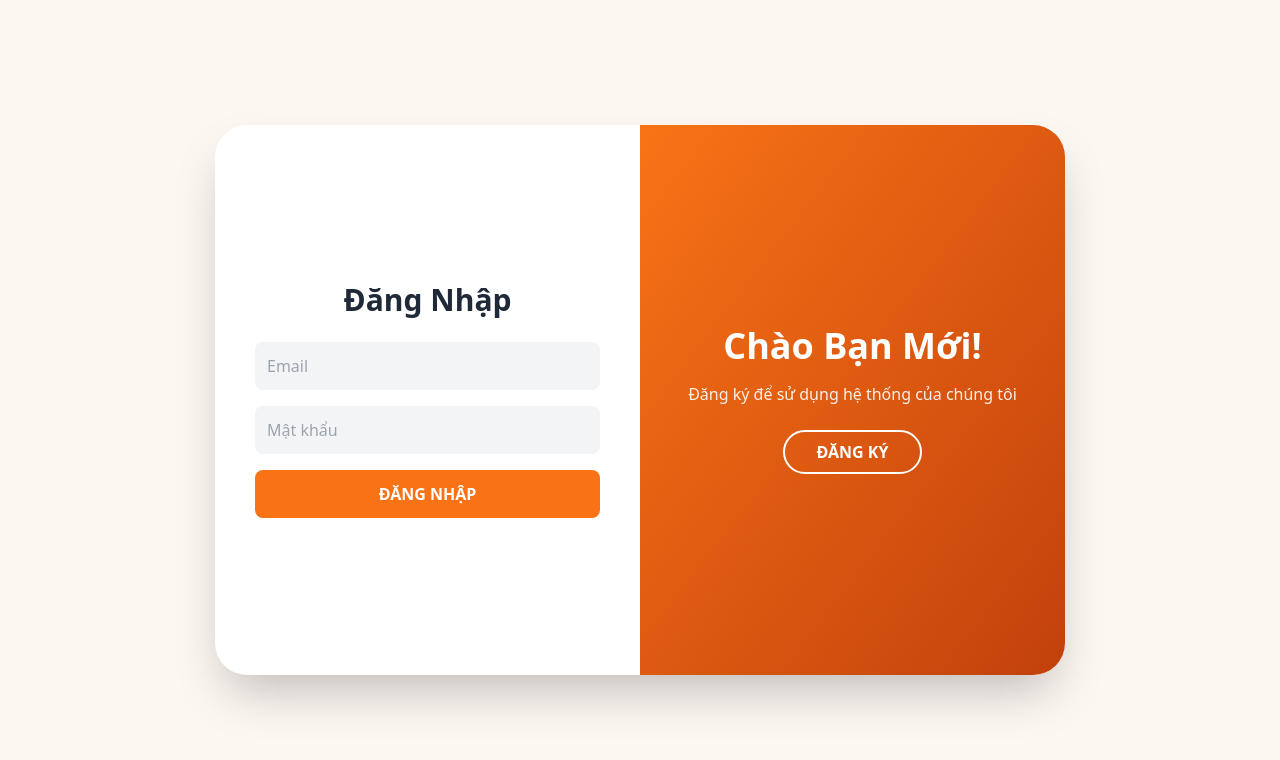
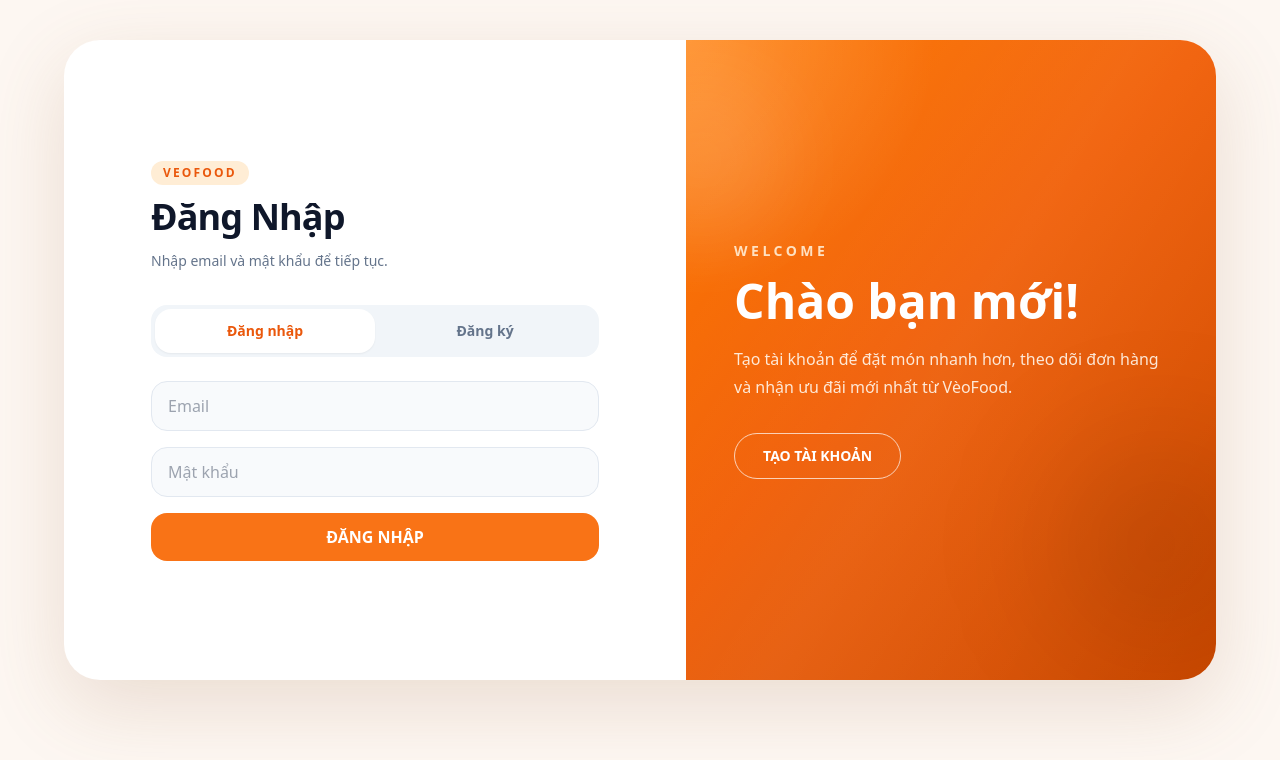
Before and after one commit to Zelcolth/XDPM_WEB-NHOM15, a React app in the folder frontend/: page /auth in a window 1280 px wide. Shown: the top 760 px of the page. Built offline with nearby package versions, Linux system fonts and the light colour scheme; the HTML template or start-up script is replaced by a standard one.

Commit message:
fix: update UI

```diff
--- a/frontend/src/pages/Auth.jsx
+++ b/frontend/src/pages/Auth.jsx
@@ -1,6 +1,7 @@
 import React, { useEffect, useState } from "react";
 import { useLocation, useNavigate } from "react-router-dom";
 import axiosClient, { setAuthToken } from "../api/axiosClient";
+import Toast from "../components/Toast";
 
 export default function Auth() {
   const navigate = useNavigate();
@@ -16,279 +17,286 @@ export default function Auth() {
   const [errors, setErrors] = useState({});
 
   useEffect(() => {
-    const mode = new URLSearchParams(location.search).get('mode');
-    if (mode === 'register') {
-      setIsLogin(false);
-    } else if (mode === 'login') {
-      setIsLogin(true);
-    }
+    const mode = new URLSearchParams(location.search).get("mode");
+    setIsLogin(mode !== "register");
   }, [location.search]);
 
   const switchMode = (nextIsLogin) => {
     setIsLogin(nextIsLogin);
-    setMessage('');
-    setMessageType('');
+    setMessage("");
+    setMessageType("");
     setErrors({});
-    navigate(nextIsLogin ? '/auth?mode=login' : '/auth?mode=register', { replace: true });
+    navigate(nextIsLogin ? "/auth?mode=login" : "/auth?mode=register", { replace: true });
   };
 
-  // ================= LOGIN =================
+  const updateField = (setter, field) => (e) => {
+    setter(e.target.value);
+
+    if (errors[field]) {
+      setErrors((prev) => {
+        const next = { ...prev };
+        delete next[field];
+        return next;
+      });
+    }
+
+    if (message) {
+      setMessage("");
+      setMessageType("");
+    }
+  };
+
+  const inputClassName = (field) =>
+    `w-full rounded-2xl border px-4 py-3 text-slate-900 outline-none transition ${
+      errors[field]
+        ? "border-red-300 bg-red-50/70 placeholder:text-red-300 focus:ring-2 focus:ring-red-200"
+        : "border-slate-200 bg-slate-50 focus:border-orange-300 focus:ring-2 focus:ring-orange-200"
+    }`;
+
+  const getFirstErrorMessage = (nextErrors, fallback) => {
+    const firstError = Object.values(nextErrors || {}).find(Boolean);
+    return firstError || fallback;
+  };
+
   const handleLogin = async () => {
     const clientErr = {};
 
-    if (!email)
-      clientErr.email = 'Email là bắt buộc.';
-    else if (!/^[^\s@]+@[^\s@]+\.[^\s@]+$/.test(email))
-      clientErr.email = 'Email không đúng định dạng.';
+    if (!email) clientErr.email = "Email là bắt buộc.";
+    else if (!/^[^\s@]+@[^\s@]+\.[^\s@]+$/.test(email)) clientErr.email = "Email không đúng định dạng.";
 
-    if (!password)
-      clientErr.password = 'Mật khẩu là bắt buộc.';
-    else if (password.length < 8)
-      clientErr.password = 'Mật khẩu phải có tối thiểu 8 ký tự.';
-    else if (!/(?=.*[A-Za-z])(?=.*\d)/.test(password))
-      clientErr.password = 'Mật khẩu phải bao gồm chữ và số.';
+    if (!password) clientErr.password = "Mật khẩu là bắt buộc.";
+    else if (password.length < 8) clientErr.password = "Mật khẩu phải có tối thiểu 8 ký tự.";
+    else if (!/(?=.*[A-Za-z])(?=.*\d)/.test(password)) clientErr.password = "Mật khẩu phải bao gồm chữ và số.";
 
     if (Object.keys(clientErr).length) {
       setErrors(clientErr);
-      setMessage("");
+      setMessage(getFirstErrorMessage(clientErr, "Vui lòng kiểm tra lại thông tin."));
+      setMessageType("error");
       return;
     }
 
     try {
-      const res = await axiosClient.post('/login', { email, password });
+      const res = await axiosClient.post("/login", { email, password });
 
       const token = res.data.token;
       const role = res.data?.user?.role;
-      localStorage.setItem('token', token);
+      localStorage.setItem("token", token);
       setAuthToken(token);
 
       setErrors({});
-      setMessage('Đăng nhập thành công');
-      setMessageType('success');
+      setMessage("Đăng nhập thành công");
+      setMessageType("success");
 
-      if (typeof role === 'string' && role.toLowerCase() === 'admin') {
-        navigate('/admin', { replace: true });
+      if (typeof role === "string" && role.toLowerCase() === "admin") {
+        navigate("/admin", { replace: true });
       } else {
-        navigate('/', { replace: true });
+        navigate("/", { replace: true });
       }
-
     } catch (err) {
       const status = err.response?.status;
-
       setErrors({});
 
       if (status === 401) {
-        setMessage('Email hoặc mật khẩu không đúng');
+        setMessage("Email hoặc mật khẩu không đúng.");
       } else if (status === 422 && err.response?.data?.errors) {
         const be = {};
         Object.entries(err.response.data.errors).forEach(([k, v]) => {
-          be[k] = v.join(' ');
+          be[k] = v.join(" ");
         });
         setErrors(be);
-        setMessage('Dữ liệu không hợp lệ');
-      }
-      else {
-        setMessage('Có lỗi xảy ra, vui lòng thử lại');
+        setMessage(getFirstErrorMessage(be, "Dữ liệu không hợp lệ."));
+      } else {
+        setMessage("Có lỗi xảy ra, vui lòng thử lại.");
       }
 
-      setMessageType('error');
+      setMessageType("error");
     }
   };
 
-  // ================= REGISTER =================
   const handleRegister = async () => {
     const clientErr = {};
 
-    if (!name)
-      clientErr.name = 'Họ và tên là bắt buộc.';
+    if (!name) clientErr.name = "Họ và tên là bắt buộc.";
 
-    if (!email)
-      clientErr.email = 'Email là bắt buộc.';
-    else if (!/^[a-zA-Z0-9._%+-]+@[a-zA-Z0-9.-]+\.[a-zA-Z]{2,}$/.test(email))
-      clientErr.email = 'Email không đúng định dạng.';
+    if (!email) clientErr.email = "Email là bắt buộc.";
+    else if (!/^[a-zA-Z0-9._%+-]+@[a-zA-Z0-9.-]+\.[a-zA-Z]{2,}$/.test(email)) clientErr.email = "Email không đúng định dạng.";
 
-    if (!password)
-      clientErr.password = 'Mật khẩu là bắt buộc.';
-    else if (password.length < 8)
-      clientErr.password = 'Mật khẩu phải có tối thiểu 8 ký tự.';
-    else if (!/(?=.*[A-Za-z])(?=.*\d)/.test(password))
-      clientErr.password = 'Mật khẩu phải bao gồm chữ và số.';
+    if (!password) clientErr.password = "Mật khẩu là bắt buộc.";
+    else if (password.length < 8) clientErr.password = "Mật khẩu phải có tối thiểu 8 ký tự.";
+    else if (!/(?=.*[A-Za-z])(?=.*\d)/.test(password)) clientErr.password = "Mật khẩu phải bao gồm chữ và số.";
 
-    if (password !== passwordConfirm)
-      clientErr.passwordConfirm = 'Mật khẩu xác nhận không khớp.';
+    if (password !== passwordConfirm) clientErr.passwordConfirm = "Mật khẩu xác nhận không khớp.";
 
     if (Object.keys(clientErr).length) {
       setErrors(clientErr);
-      setMessage("");
+      setMessage(getFirstErrorMessage(clientErr, "Vui lòng kiểm tra lại thông tin."));
+      setMessageType("error");
       return;
     }
 
     try {
-      const res = await axiosClient.post('/register', {
+      const res = await axiosClient.post("/register", {
         name,
         email,
         password,
-        password_confirmation: passwordConfirm
+        password_confirmation: passwordConfirm,
       });
 
       const token = res.data.token;
-      localStorage.setItem('token', token);
+      localStorage.setItem("token", token);
       setAuthToken(token);
 
       setErrors({});
-      setMessage('Đăng ký thành công');
-      setMessageType('success');
+      setMessage("Đăng ký thành công");
+      setMessageType("success");
 
       navigate("/");
     } catch (err) {
       const status = err.response?.status;
-
       setErrors({});
 
       if (status === 422 && err.response?.data?.errors) {
         const be = {};
         Object.entries(err.response.data.errors).forEach(([k, v]) => {
-          be[k] = v.join(' ');
+          be[k] = v.join(" ");
         });
         setErrors(be);
-        setMessage('Dữ liệu không hợp lệ');
+        setMessage(getFirstErrorMessage(be, "Dữ liệu không hợp lệ."));
       } else {
-        setMessage('Đăng ký thất bại');
+        setMessage("Đăng ký thất bại.");
       }
 
-      setMessageType('error');
+      setMessageType("error");
     }
   };
 
+  const authTitle = isLogin ? "Đăng Nhập" : "Tạo Tài Khoản";
+  const authDesc = isLogin
+    ? "Nhập email và mật khẩu để tiếp tục."
+    : "Điền thông tin để bắt đầu sử dụng VèoFood.";
+
   return (
-    <div className="min-h-screen flex items-center justify-center bg-[#FDF7F2] font-sans p-4">
-      <div className="relative w-full max-w-[850px] h-[550px] bg-white rounded-[2rem] shadow-2xl overflow-hidden flex">
-        <div className="w-1/2 h-full overflow-hidden relative z-10">
-          <div
-            className={`absolute inset-0 flex w-[200%] h-full transition-transform duration-700 ease-in-out ${
-              isLogin ? "translate-x-0" : "translate-x-[-50%]"
+    <div className="min-h-screen bg-[#FDF7F2] px-4 py-10 md:px-6">
+      <div className="mx-auto grid min-h-[640px] w-full max-w-6xl overflow-hidden rounded-[36px] bg-white shadow-[0_25px_80px_rgba(148,102,60,0.18)] md:grid-cols-[1.08fr_0.92fr]">
+        <section className="flex items-center justify-center px-6 py-10 sm:px-10 md:px-12">
+          <div className="w-full max-w-md">
+            <div className="mb-8">
+              <div className="mb-3 inline-flex rounded-full bg-orange-100 px-3 py-1 text-xs font-semibold uppercase tracking-[0.18em] text-orange-600">
+                VeoFood
+              </div>
+              <h1 className="text-3xl font-black tracking-tight text-slate-900 sm:text-4xl">{authTitle}</h1>
+              <p className="mt-3 text-sm leading-6 text-slate-500">{authDesc}</p>
+            </div>
+
+            <div className="mb-6 grid grid-cols-2 rounded-2xl bg-slate-100 p-1">
+              <button
+                onClick={() => switchMode(true)}
+                className={`rounded-2xl px-4 py-3 text-sm font-semibold transition ${
+                  isLogin ? "bg-white text-orange-600 shadow-sm" : "text-slate-500 hover:text-slate-700"
                 }`}
               >
-            <div className="w-1/2 flex-shrink-0 flex flex-col justify-center items-center px-10">
-              <h2 className="text-3xl font-extrabold text-gray-800 mb-6">Đăng Nhập</h2>
+                Đăng nhập
+              </button>
+              <button
+                onClick={() => switchMode(false)}
+                className={`rounded-2xl px-4 py-3 text-sm font-semibold transition ${
+                  !isLogin ? "bg-white text-orange-600 shadow-sm" : "text-slate-500 hover:text-slate-700"
+                }`}
+              >
+                Đăng ký
+              </button>
+            </div>
 
-              <div className="w-full space-y-4">
+            <div className="space-y-4">
+              {!isLogin && (
+                <div>
+                  <input
+                    value={name}
+                    onChange={updateField(setName, "name")}
+                    type="text"
+                    placeholder="Họ và tên"
+                    className={inputClassName("name")}
+                  />
+                </div>
+              )}
+
+              <div>
                 <input
                   value={email}
-                  onChange={(e) => setEmail(e.target.value)}
-                  type="text"
+                  onChange={updateField(setEmail, "email")}
+                  type="email"
                   placeholder="Email"
-                  className="w-full p-3 rounded-lg bg-gray-100 outline-none focus:ring-2 focus:ring-orange-400"
+                  className={inputClassName("email")}
                 />
-                {errors.email && <div className="text-sm text-red-600 mt-1">{errors.email}</div>}
+              </div>
 
+              <div>
                 <input
                   value={password}
-                  onChange={(e) => setPassword(e.target.value)}
+                  onChange={updateField(setPassword, "password")}
                   type="password"
                   placeholder="Mật khẩu"
-                  className="w-full p-3 rounded-lg bg-gray-100 outline-none focus:ring-2 focus:ring-orange-400"
+                  className={inputClassName("password")}
                 />
-                {errors.password && <div className="text-sm text-red-600 mt-1">{errors.password}</div>}
+              </div>
+
+              {!isLogin && (
+                <div>
+                  <input
+                    value={passwordConfirm}
+                    onChange={updateField(setPasswordConfirm, "passwordConfirm")}
+                    type="password"
+                    placeholder="Xác nhận mật khẩu"
+                    className={inputClassName("passwordConfirm")}
+                  />
+                </div>
+              )}
 
               <button
-                  onClick={handleLogin}
-                  className="w-full bg-orange-500 hover:bg-orange-600 text-white py-3 rounded-lg font-semibold transition"
+                onClick={isLogin ? handleLogin : handleRegister}
+                className="w-full rounded-2xl bg-orange-500 px-4 py-3 font-semibold text-white transition hover:bg-orange-600"
               >
-                  ĐĂNG NHẬP
+                {isLogin ? "ĐĂNG NHẬP" : "ĐĂNG KÝ"}
               </button>
             </div>
           </div>
+        </section>
 
-            <div className="w-1/2 flex-shrink-0 flex flex-col justify-center items-center px-10">
-              <h2 className="text-3xl font-extrabold text-gray-800 mb-6">Tạo Tài Khoản</h2>
+        <aside className="relative flex min-h-[280px] items-center justify-center overflow-hidden bg-[radial-gradient(circle_at_top_left,_rgba(255,255,255,0.22),_transparent_30%),linear-gradient(135deg,#ff7a00_0%,#f05a00_45%,#c94700_100%)] px-8 py-12 text-white sm:px-10 md:px-12">
+          <div className="absolute inset-0 bg-[linear-gradient(120deg,transparent,rgba(255,255,255,0.08),transparent)]" />
+          <div className="absolute -left-16 top-10 h-40 w-40 rounded-full bg-white/10 blur-2xl" />
+          <div className="absolute -right-12 bottom-8 h-52 w-52 rounded-full bg-black/10 blur-3xl" />
 
-              <div className="w-full space-y-4">
-                <input
-                  value={name}
-                  onChange={(e) => setName(e.target.value)}
-                  type="text"
-                  placeholder="Họ và tên"
-                  className="w-full p-3 rounded-lg bg-gray-100 outline-none focus:ring-2 focus:ring-orange-400"
-                />
-                {errors.name && <div className="text-sm text-red-600 mt-1">{errors.name}</div>}
-
-                <input
-                  value={email}
-                  onChange={(e) => setEmail(e.target.value)}
-                  type="email"
-                  placeholder="Email"
-                  className="w-full p-3 rounded-lg bg-gray-100 outline-none focus:ring-2 focus:ring-orange-400"
-                />
-                {errors.email && <div className="text-sm text-red-600 mt-1">{errors.email}</div>}
-
-                <input
-                  value={password}
-                  onChange={(e) => setPassword(e.target.value)}
-                  type="password"
-                  placeholder="Mật khẩu"
-                  className="w-full p-3 rounded-lg bg-gray-100 outline-none focus:ring-2 focus:ring-orange-400"
-                />
-                {errors.password && <div className="text-sm text-red-600 mt-1">{errors.password}</div>}
-
-                <input
-                  value={passwordConfirm}
-                  onChange={(e) => setPasswordConfirm(e.target.value)}
-                  type="password"
-                  placeholder="Xác nhận mật khẩu"
-                  className="w-full p-3 rounded-lg bg-gray-100 outline-none focus:ring-2 focus:ring-orange-400"
-                />
-                {errors.passwordConfirm && (
-                  <div className="text-sm text-red-600 mt-1">{errors.passwordConfirm}</div>
-                )}
+          <div className="relative z-10 max-w-md text-center md:text-left">
+            <p className="text-sm font-semibold uppercase tracking-[0.25em] text-orange-100/90">Welcome</p>
+            <h2 className="mt-4 text-4xl font-black leading-tight sm:text-5xl">
+              {isLogin ? "Chào bạn mới!" : "Mừng trở lại!"}
+            </h2>
+            <p className="mt-5 text-base leading-7 text-orange-50/90">
+              {isLogin
+                ? "Tạo tài khoản để đặt món nhanh hơn, theo dõi đơn hàng và nhận ưu đãi mới nhất từ VèoFood."
+                : "Đăng nhập để tiếp tục đặt món, quản lý tài khoản và xem lại lịch sử đơn hàng của bạn."}
+            </p>
 
             <button
-                  onClick={handleRegister}
-                  className="w-full bg-orange-500 hover:bg-orange-600 text-white py-3 rounded-lg font-semibold transition"
+              onClick={() => switchMode(!isLogin)}
+              className="mt-8 inline-flex rounded-full border border-white/70 px-7 py-3 text-sm font-semibold text-white transition hover:bg-white hover:text-orange-600"
             >
-                  ĐĂNG KÝ
+              {isLogin ? "TẠO TÀI KHOẢN" : "ĐĂNG NHẬP NGAY"}
             </button>
           </div>
+        </aside>
       </div>
-          </div>
-        </div>
-
-        <div className="w-1/2 h-full bg-gradient-to-br from-orange-500 to-orange-700 text-white flex flex-col justify-center items-center text-center px-8">
-          {isLogin ? (
-            <>
-              <h2 className="text-4xl font-bold mb-4">Chào Bạn Mới!</h2>
-              <p className="mb-6 opacity-90">Đăng ký để sử dụng hệ thống của chúng tôi</p>
-              <button
-                onClick={() => switchMode(false)}
-                className="border-2 border-white px-8 py-2 rounded-full hover:bg-white hover:text-orange-600 transition font-semibold"
-              >
-                ĐĂNG KÝ
-              </button>
-            </>
-          ) : (
-            <>
-              <h2 className="text-4xl font-bold mb-4">Mừng Trở Lại!</h2>
-              <p className="mb-6 opacity-90">Nếu đã có tài khoản hãy đăng nhập</p>
-              <button
-                onClick={() => switchMode(true)}
-                className="border-2 border-white px-8 py-2 rounded-full hover:bg-white hover:text-orange-600 transition font-semibold"
-              >
-                ĐĂNG NHẬP
-              </button>
-            </>
-          )}
-
-          {message && (
-            <div
-              className={`mt-6 px-4 py-2 rounded ${
-                messageType === 'error' ? 'bg-red-100 text-red-700' : 'bg-white text-orange-600'
-              }`}
-            >
-              {message}
-            </div>
-          )}
-        </div>
-      </div>
+      <Toast
+        visible={Boolean(message) && messageType === "error"}
+        message={message}
+        type="error"
+        onClose={() => {
+          setMessage("");
+          setMessageType("");
+        }}
+        duration={2600}
+      />
     </div>
   );
 }
```
Also changed, not shown: frontend/src/pages/Account.jsx (+8 -26 lines), frontend/src/pages/Home.jsx (+20 -0 lines), 2 other files (tests, documents, lock files or other folders). Lines whose indentation alone changed are shown as unchanged.
